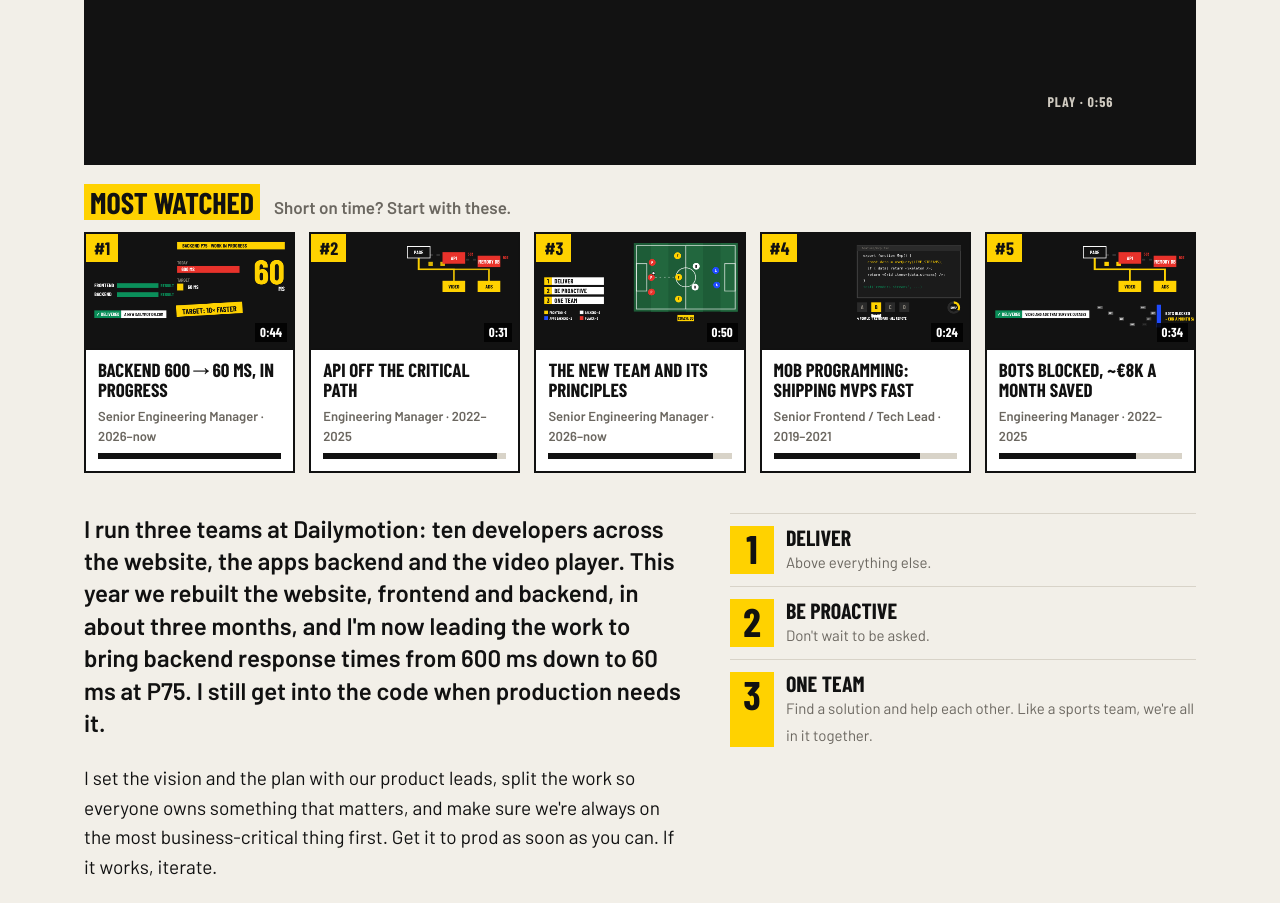
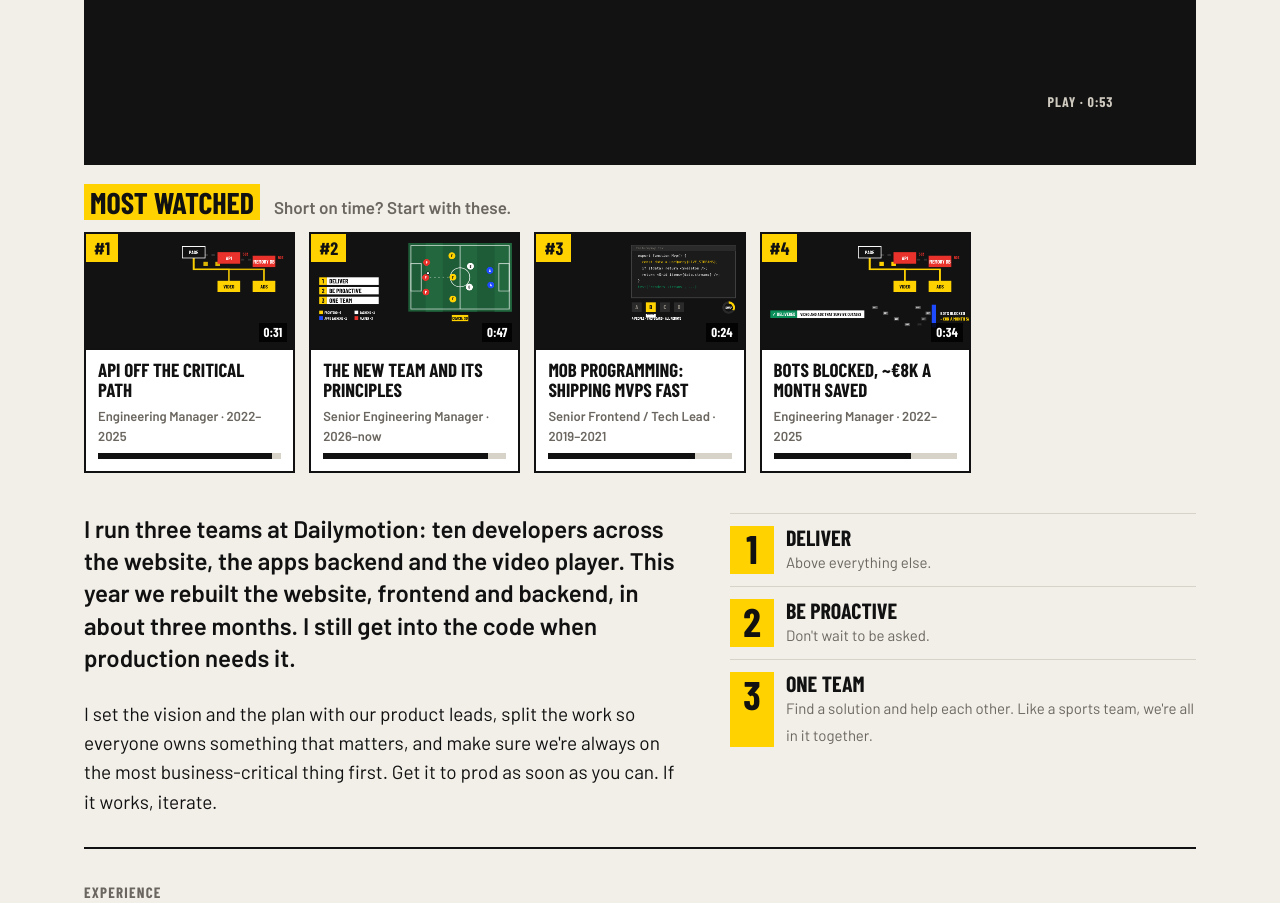
Before and after one commit to stephenoreilly2/stephenoreilly2.github.io, a plain HTML site: page index.html in a window 1280 px wide. Shown: the part 732-1635 px from the top of the page. Drawn offline with nearby package versions, Linux system fonts and the light colour scheme; a web font is replaced by a local one.

Commit message:
Hide backend latency claim until it's confirmed (LATENCY switch)
Co-Authored-By: Claude Opus 5.5 <noreply@anthropic.com>

```diff
--- a/index.html
+++ b/index.html
@@ -254,11 +254,11 @@
     <div class="poster" id="poster">
       <div class="scorebug" aria-hidden="true"><b>SO</b><span>Dailymotion</span><i>Live</i></div>
       <div>
-        <h2 class="big">12 years.<br>Highlights in <em>56 seconds.</em></h2>
+        <h2 class="big">12 years.<br>Highlights in <em id="secs">50 seconds.</em></h2>
         <p>Banking, then Paris, then eight years at Dailymotion: frontend developer, tech lead, engineering manager, and now senior engineering manager.</p>
       </div>
       <button class="playbtn" id="bigplay" aria-label="Play the highlights"></button>
-      <div class="len">Play · 0:56</div>
+      <div class="len" id="len">Play</div>
     </div>
 
     <div class="endcard" id="endcard" aria-hidden="true">
@@ -341,7 +341,7 @@
 
   <section class="lede">
     <div>
-      <p>I run three teams at Dailymotion: ten developers across the website, the apps backend and the video player. This year we rebuilt the website, frontend and backend, in about three months, and I'm now leading the work to bring backend response times from 600 ms down to 60 ms at P75. I still get into the code when production needs it.</p>
+      <p>I run three teams at Dailymotion: ten developers across the website, the apps backend and the video player. This year we rebuilt the website, frontend and backend, in about three months. I still get into the code when production needs it.</p>
       <p>I set the vision and the plan with our product leads, split the work so everyone owns something that matters, and make sure we're always on the most business-critical thing first. Get it to prod as soon as you can. If it works, iterate.</p>
     </div>
     <ol class="principles" aria-label="How my teams work">
@@ -386,6 +386,8 @@
   // ------------------------------------------------------------ chapters
   // sec is screen time: the recent, relevant roles get the most. The
   // timeline is split the same way, so they get the most room there too.
+  // The backend 600 → 60 ms P75 work isn't confirmed yet: switch this on once it is.
+  const LATENCY = false;
   const CHAPTERS = [
     { from: "2014-03", to: "2015-10", org: "JP Morgan, Glasgow", role: "Software Developer", sec: 4, scene: "ticker", ship: [.7, "Trade booking, automated"],
       title: "Booking trades automatically",
@@ -411,15 +413,20 @@
       title: "Video and ads keep playing when the API is down",
       cap: "As engineering manager I took the team through the loading sequence, so ads display earlier: about 9% more display ads. We removed the API and the in-memory database from the critical path, so video and ads still play during an outage. We also blocked unwanted bots on the API, saving about eight thousand euros a month.",
       detail: ["Managed 6 developers: frontend, fullstack and backend", "Reworked the loading sequence so ads display earlier: about 9% more display ads shown", "API and in-memory database off the critical path: video and ads survive outages", "Bot protection on the API: about €8k a month saved", "Started the Frontend Chapter, a meetup across teams"] },
-    { from: "2026-01", to: null, org: "Dailymotion", role: "Senior Engineering Manager", sec: 16, scene: "senior", ship: [.2, "A new dailymotion.com", .56], cues: [0, .12, .3, .56, .66, .73, .8, .9],
+    { from: "2026-01", to: null, org: "Dailymotion", role: "Senior Engineering Manager", sec: LATENCY ? 16 : 13, scene: "senior",
+      ship: [.2, "A new dailymotion.com", LATENCY ? .56 : .4], cues: LATENCY ? [0, .12, .3, .56, .66, .73, .8, .9] : [0, .14, .4, .52, .62, .72, .86],
       title: "A new website and a new team",
-      cap: "This year I became senior engineering manager. We rebuilt the whole website in about three months, frontend and backend. Now I'm leading the work to take the backend from 600 milliseconds to 60 at P75, ten times faster, by cutting out inefficient calls. I hired a new frontend team around three principles. Deliver, above everything. Be proactive. And one team: find the solution and help each other. Like a sports team, we're all in it together.",
-      detail: ["Rebuilt dailymotion.com, frontend and backend, in about three months", "Leading the work to cut backend response time at P75 from 600 ms to 60 ms (in progress)", "Hired a new frontend team around three principles: deliver, be proactive, one team", "10 developers: website (3 frontend, 2 backend), apps backend (2), player (3)", "Vision and plan set with product leads; work split so people own it", "React, TypeScript, Apollo, Python, Go, Preact"] },
+      cap: "This year I became senior engineering manager. We rebuilt the whole website in about three months, frontend and backend. " +
+        (LATENCY ? "Now I'm leading the work to take the backend from 600 milliseconds to 60 at P75, ten times faster, by cutting out inefficient calls. " : "") +
+        "I hired a new frontend team around three principles. Deliver, above everything. Be proactive. And one team: find the solution and help each other. Like a sports team, we're all in it together.",
+      detail: ["Rebuilt dailymotion.com, frontend and backend, in about three months", ...(LATENCY ? ["Leading the work to cut backend response time at P75 from 600 ms to 60 ms (in progress)"] : []), "Hired a new frontend team around three principles: deliver, be proactive, one team", "10 developers: website (3 frontend, 2 backend), apps backend (2), player (3)", "Vision and plan set with product leads; work split so people own it", "React, TypeScript, Apollo, Python, Go, Preact"] },
   ];
   const OUTRO = 2.5;
   let acc = 0;
   CHAPTERS.forEach(c => { c.t0 = acc; acc += c.sec; c.t1 = acc; c.lines = c.cap.match(/[^.!?]+[.!?]+/g) || [c.cap]; });
   const PLAYTIME = acc, DURATION = acc + OUTRO;
+  document.getElementById("secs").textContent = `${Math.round(DURATION)} seconds.`;
+  document.getElementById("len").textContent = `Play · 0:${String(Math.round(DURATION)).padStart(2, "0")}`;
 
   // Attention peaks: the moments worth jumping to. The management years
   // carry the most weight, and their key moments peak highest.
@@ -428,7 +435,7 @@
     { ch: 4, at: .7, h: .8, label: "Mob programming: shipping MVPs fast" },
     { ch: 5, at: .45, h: .95, label: "API off the critical path" },
     { ch: 5, at: .78, h: .75, label: "Bots blocked, ~€8k a month saved" },
-    { ch: 6, at: .45, h: 1, label: "Backend 600 → 60 ms, in progress" },
+    ...(LATENCY ? [{ ch: 6, at: .45, h: 1, label: "Backend 600 → 60 ms, in progress" }] : []),
     { ch: 6, at: .82, h: .9, label: "The new team and its principles" },
   ];
   const WEIGHT = [.1, .12, .1, .22, .3, .55, .62];
@@ -670,15 +677,16 @@
 
     senior(p, clock) {
       ground();
-      if (p < .56) {
+      const siteEnd = LATENCY ? .56 : .4, beat1 = LATENCY ? .3 : .4;
+      if (p < siteEnd) {
         // Left: the rebuild progress, which stays up through both beats.
-        const q1 = clamp(p / .3);
+        const q1 = clamp(p / beat1);
         [["FRONTEND", span(q1, .25, .65)], ["BACKEND", span(q1, .45, .9)]].forEach(([l, v], i) => {
           const bx = W * .04, by = H * .42 + i * H * .08;
           text(l, bx, by + H * .045, cond(H * .045, 700), K.white); box(bx + W * .11, by + H * .012, W * .2, H * .04, K.dim); box(bx + W * .11, by + H * .012, W * .2 * v, H * .04, v >= 1 ? K.green : K.yellow);
           if (v >= 1) text("REBUILT", bx + W * .32, by + H * .045, cond(H * .04, 800), K.green);
         });
-        if (p < .3) {
+        if (p < beat1) {
           // Beat 1: the old page, with the new one wiping across it.
           const x = W * .5, y = H * .1, w = W * .44, h = H * .58, r = rnd(5);
           box(x, y, w, h, "#1d1d1d");
@@ -716,7 +724,7 @@
         return;
       }
       // The new team on a pitch: everyone passing, nobody playing alone.
-      const q = (p - .56) / .44, x = W * .47, y = H * .08, w = W * .5, h = H * .6;
+      const q = (p - siteEnd) / (1 - siteEnd), x = W * .47, y = H * .08, w = W * .5, h = H * .6;
       box(x, y, w, h, K.pitch);
       for (let i = 1; i < 6; i += 2) box(x + i * w / 6, y, w / 6, h, K.pitch2);
       ctx.strokeStyle = "rgba(255,255,255,.75)"; ctx.lineWidth = 2;
```
